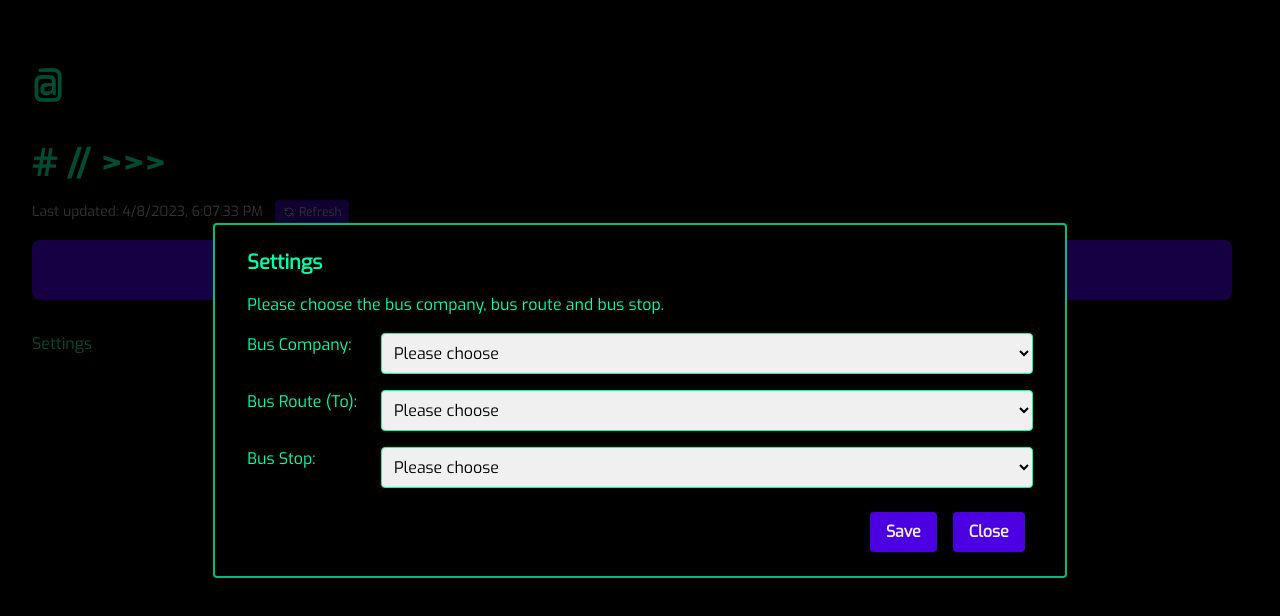
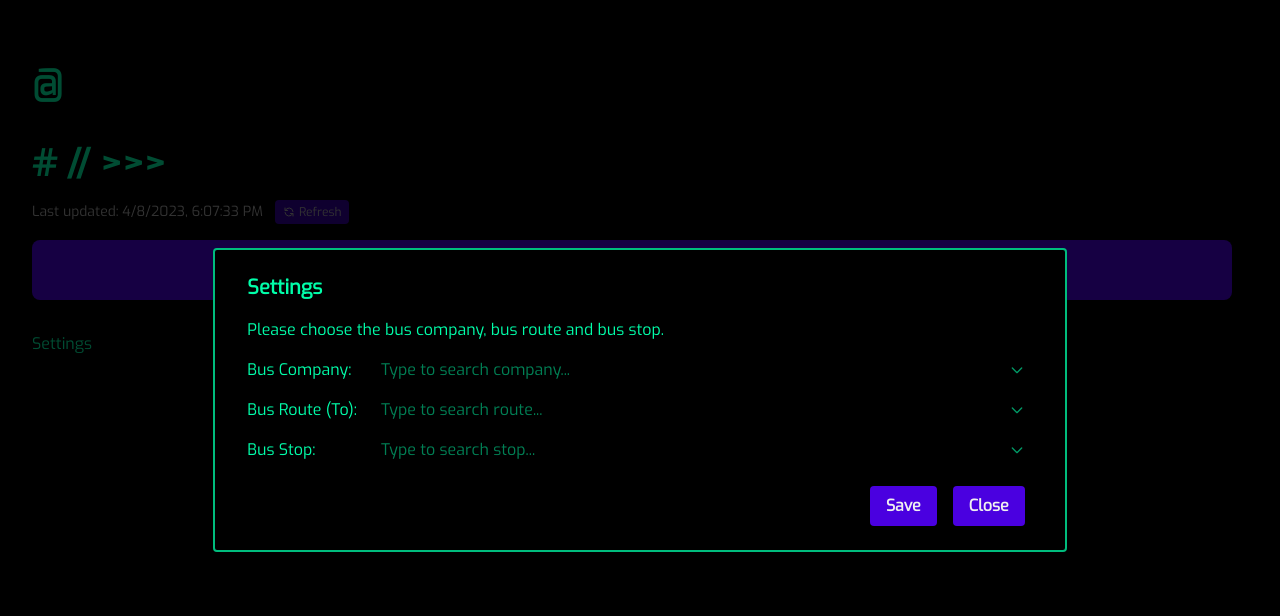
Before and after one commit to ocinpp/simple-bus-arrival-time, a Vue app: page / in a window 1280 px wide. Both pictures are taken after a click on the button "Settings". Shown: the top 616 px of the page. Built offline with nearby package versions, Linux system fonts and the light colour scheme.

Commit message:
Add SearchableSelect component and enhance StationSettings with searchable dropdowns

```diff
--- /dev/null
+++ b/src/components/SearchableSelect.vue
@@ -0,0 +1,203 @@
+<script setup lang="ts">
+import { ref, computed, watch, nextTick } from "vue";
+
+export interface SelectOption {
+    value: string;
+    label: string;
+}
+
+const props = defineProps<{
+    options: SelectOption[];
+    modelValue: string;
+    placeholder?: string;
+    loading?: boolean;
+}>();
+
+const emit = defineEmits<{
+    "update:modelValue": [value: string];
+}>();
+
+const searchText = ref("");
+const isOpen = ref(false);
+const highlightIndex = ref(-1);
+const containerRef = ref<HTMLElement | null>(null);
+const listRef = ref<HTMLElement | null>(null);
+
+const selectedLabel = computed(() => {
+    const found = props.options.find((o) => o.value === props.modelValue);
+    return found?.label ?? "";
+});
+
+const filteredOptions = computed(() => {
+    if (!searchText.value) return props.options;
+    const query = searchText.value.toLowerCase();
+    return props.options.filter((o) => o.label.toLowerCase().includes(query));
+});
+
+watch(
+    () => props.modelValue,
+    (val) => {
+        if (!val) searchText.value = "";
+    }
+);
+
+watch(isOpen, (val) => {
+    if (val) {
+        searchText.value = "";
+        highlightIndex.value = -1;
+    }
+});
+
+function open() {
+    isOpen.value = true;
+}
+
+function selectOption(option: SelectOption) {
+    emit("update:modelValue", option.value);
+    searchText.value = "";
+    isOpen.value = false;
+}
+
+function onBlur(e: FocusEvent) {
+    if (
+        containerRef.value &&
+        e.relatedTarget instanceof Node &&
+        containerRef.value.contains(e.relatedTarget)
+    ) {
+        return;
+    }
+    isOpen.value = false;
+    searchText.value = "";
+}
+
+function scrollToHighlighted() {
+    nextTick(() => {
+        const el = listRef.value?.querySelector("[data-highlighted]");
+        el?.scrollIntoView({ block: "nearest" });
+    });
+}
+
+function onKeydown(e: KeyboardEvent) {
+    if (!isOpen.value && (e.key === "ArrowDown" || e.key === "Enter")) {
+        open();
+        e.preventDefault();
+        return;
+    }
+    if (!isOpen.value) return;
+
+    switch (e.key) {
+        case "ArrowDown":
+            e.preventDefault();
+            highlightIndex.value = Math.min(
+                highlightIndex.value + 1,
+                filteredOptions.value.length - 1
+            );
+            scrollToHighlighted();
+            break;
+        case "ArrowUp":
+            e.preventDefault();
+            highlightIndex.value = Math.max(highlightIndex.value - 1, 0);
+            scrollToHighlighted();
+            break;
+        case "Enter":
+            e.preventDefault();
+            if (
+                highlightIndex.value >= 0 &&
+                highlightIndex.value < filteredOptions.value.length
+            ) {
+                selectOption(filteredOptions.value[highlightIndex.value]);
+            }
+            break;
+        case "Escape":
+            isOpen.value = false;
+            searchText.value = "";
+            break;
+    }
+}
+</script>
+
+<template>
+    <div
+        ref="containerRef"
+        class="searchable-select relative"
+        @focusout="onBlur"
+    >
+        <div class="relative">
+            <input
+                type="text"
+                class="dropdown w-full pr-8"
+                :placeholder="placeholder ?? 'Search...'"
+                :value="isOpen ? searchText : selectedLabel"
+                @input="searchText = ($event.target as HTMLInputElement).value"
+                @focus="open"
+                @keydown="onKeydown"
+            />
+            <!-- Loading spinner -->
+            <svg
+                v-if="loading"
+                class="absolute right-2 top-1/2 -translate-y-1/2 w-4 h-4 pointer-events-none animate-spin"
+                style="color: var(--color-primary)"
+                xmlns="http://www.w3.org/2000/svg"
+                fill="none"
+                viewBox="0 0 24 24"
+            >
+                <circle
+                    class="opacity-25"
+                    cx="12"
+                    cy="12"
+                    r="10"
+                    stroke="currentColor"
+                    stroke-width="4"
+                />
+                <path
+                    class="opacity-75"
+                    fill="currentColor"
+                    d="M4 12a8 8 0 018-8V0C5.373 0 0 5.373 0 12h4z"
+                />
+            </svg>
+            <!-- Chevron -->
+            <svg
+                v-else
+                class="absolute right-2 top-1/2 -translate-y-1/2 w-4 h-4 pointer-events-none opacity-60 transition-transform"
+                :class="{ 'rotate-180': isOpen }"
+                xmlns="http://www.w3.org/2000/svg"
+                fill="none"
+                viewBox="0 0 24 24"
+                stroke="currentColor"
+                stroke-width="2"
+            >
+                <path
+                    stroke-linecap="round"
+                    stroke-linejoin="round"
+                    d="M19 9l-7 7-7-7"
+                />
+            </svg>
+        </div>
+        <div
+            v-if="isOpen"
+            ref="listRef"
+            class="absolute z-50 mt-1 w-full max-h-60 overflow-y-auto rounded border border-[var(--color-primary)] bg-[var(--color-bg)]"
+        >
+            <div
+                v-if="filteredOptions.length === 0"
+                class="px-3 py-2 text-sm opacity-50"
+            >
+                No results found
+            </div>
+            <div
+                v-for="(option, idx) in filteredOptions"
+                :key="option.value"
+                :data-highlighted="idx === highlightIndex ? '' : undefined"
+                class="px-3 py-2 text-sm cursor-pointer transition-colors"
+                :class="{
+                    'bg-[var(--color-accent)]': idx === highlightIndex,
+                    'bg-[var(--color-accent)] opacity-80':
+                        option.value === modelValue && idx !== highlightIndex,
+                }"
+                @pointerdown.prevent="selectOption(option)"
+            >
+                {{ option.label }}
+            </div>
+        </div>
+    </div>
+</template>
--- a/src/components/StationSettings.vue
+++ b/src/components/StationSettings.vue
@@ -1,13 +1,16 @@
 <script setup lang="ts">
-import { ref, reactive, watch } from "vue";
+import { ref, reactive, computed, watch } from "vue";
 import { getEtaByCompany, readSettingsFromStorage } from "../eta";
 import type { CompanyCode, RouteInfo, StopInfo } from "../types";
+import SearchableSelect from "./SearchableSelect.vue";
 
 const emit = defineEmits(["updateSettings"]);
 
 const title = "Settings";
 const error = ref("");
 const modalOpen = ref(false);
+const loadingRoutes = ref(false);
+const loadingStops = ref(false);
 const selected = reactive({
     company: "",
     route: "",
@@ -23,6 +26,25 @@ const companyList = [
 ];
 const routeList = ref<RouteInfo[]>([]);
 const stopList = ref<StopInfo[]>([]);
+
+const companyOptions = companyList.map((c) => ({
+    value: c.code,
+    label: c.name,
+}));
+
+const routeOptions = computed(() =>
+    routeList.value.map((r) => ({
+        value: r.routeId,
+        label: `${r.route} - ${r.dest_en ?? ""}`,
+    }))
+);
+
+const stopOptions = computed(() =>
+    stopList.value.map((s) => ({
+        value: s.stop,
+        label: s.name_en ?? s.stop,
+    }))
+);
 
 function joinRouteDirServiceType(
     route: string,
@@ -119,12 +141,14 @@ function closeSettings() {
 
 async function getAllRoutes(company: string) {
     let routes: RouteInfo[] = [];
+    loadingRoutes.value = true;
     try {
         routes = await getEtaByCompany(company as CompanyCode).getRoutes();
     } catch {
         console.error("Cannot get all routes");
     }
     routeList.value = routes;
+    loadingRoutes.value = false;
 }
 
 async function getAllStops(
@@ -134,6 +158,7 @@ async function getAllStops(
     serviceType: string
 ) {
     let routeStops: StopInfo[] = [];
+    loadingStops.value = true;
     try {
         routeStops = await getEtaByCompany(
             company as CompanyCode
@@ -142,6 +167,7 @@ async function getAllStops(
         console.error("Cannot get all stops in the route", err);
     }
     stopList.value = routeStops;
+    loadingStops.value = false;
 }
 </script>
 
@@ -178,20 +204,11 @@ async function getAllStops(
                         <div class="grid grid-cols-1 md:grid-cols-6 gap-4">
                             <div><label for="company">Bus Company:</label></div>
                             <div class="md:col-start-2 md:col-span-5">
-                                <select
+                                <SearchableSelect
                                     v-model="selected.company"
-                                    name="company"
-                                    class="dropdown"
-                                >
-                                    <option value>Please choose</option>
-                                    <option
-                                        v-for="company of companyList"
-                                        :key="company.code"
-                                        :value="company.code"
-                                    >
-                                        {{ company.name }}
-                                    </option>
-                                </select>
+                                    :options="companyOptions"
+                                    placeholder="Type to search company..."
+                                />
                             </div>
 
                             <div>
@@ -200,38 +217,22 @@ async function getAllStops(
                                 >
                             </div>
                             <div class="md:col-start-2 md:col-span-5">
-                                <select
+                                <SearchableSelect
                                     v-model="routeDirServiceType"
-                                    name="routeDirServiceType"
-                                    class="dropdown"
-                                >
-                                    <option value>Please choose</option>
-                                    <option
-                                        v-for="route of routeList"
-                                        :key="route.routeId"
-                                        :value="route.routeId"
-                                    >
-                                        {{ route.route }} - {{ route.dest_en }}
-                                    </option>
-                                </select>
+                                    :options="routeOptions"
+                                    :loading="loadingRoutes"
+                                    placeholder="Type to search route..."
+                                />
                             </div>
 
                             <div><label for="busStop">Bus Stop:</label></div>
                             <div class="md:col-start-2 md:col-span-5">
-                                <select
+                                <SearchableSelect
                                     v-model="selected.busStop"
-                                    name="busStop"
-                                    class="dropdown"
-                                >
-                                    <option value>Please choose</option>
-                                    <option
-                                        v-for="stop of stopList"
-                                        :key="stop.stop + '|' + stop.seq"
-                                        :value="stop.stop"
-                                    >
-                                        {{ stop.name_en }}
-                                    </option>
-                                </select>
+                                    :options="stopOptions"
+                                    :loading="loadingStops"
+                                    placeholder="Type to search stop..."
+                                />
                             </div>
                         </div>
                     </div>
```
Also changed, not shown: 1 other file (tests, documents, lock files or other folders).
